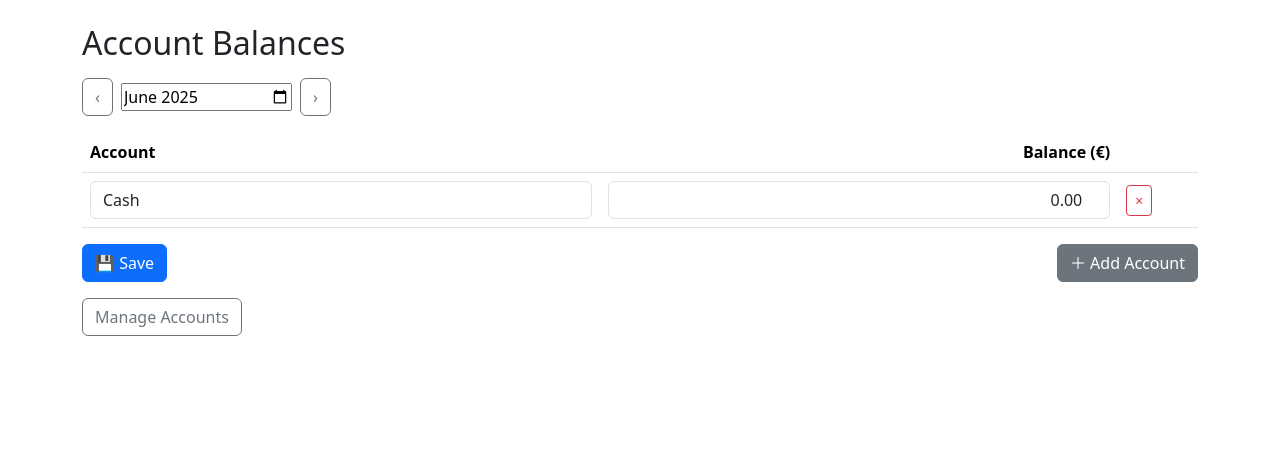
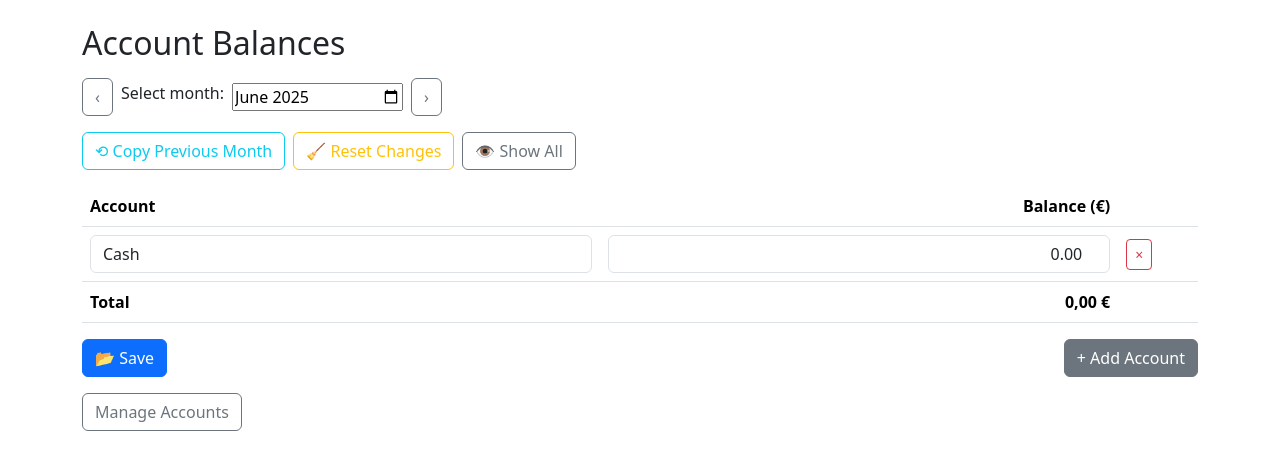
Before and after one commit to nunonuno7/ourfinancetracker, a Django app: page /account-balance/ in a window 1280 px wide. Shown: the part 56-526 px from the top of the page. Run offline with Django 5.2, Linux system fonts and the light colour scheme; the visitor is signed in with stand-in values (Sample User, id 1); data comes from the database, SQL or seed files in the repository; some libraries are stand-ins or nearby versions.

Commit message:
Melhorias em account_balance.html: total, animações, validação, UI

```diff
--- /dev/null
+++ b/core/static/js/account_balance.js
@@ -0,0 +1,117 @@
+function addRow() {
+  const table = document.getElementById("balance-table");
+  const totalForms = document.getElementById("id_form-TOTAL_FORMS");
+  const newIndex = parseInt(totalForms.value);
+
+  const template = document.getElementById("empty-form-template");
+  const newRow = template.cloneNode(true);
+  newRow.classList.remove("d-none");
+  newRow.id = "";
+  newRow.innerHTML = newRow.innerHTML.replace(/__prefix__/g, newIndex);
+
+  table.appendChild(newRow);
+  totalForms.value = newIndex + 1;
+
+  updateTotalBalance();
+}
+
+function deleteAccount(balanceId, button) {
+  if (!confirm("Are you sure you want to delete this balance?")) return;
+
+  fetch(`/account-balance/delete/${balanceId}/`, {
+    method: "POST",
+    headers: {
+      "X-CSRFToken": document.querySelector('[name=csrfmiddlewaretoken]').value,
+    },
+  })
+  .then(response => {
+    if (response.ok) {
+      const row = button.closest("tr");
+      row.remove();
+      updateTotalBalance();
+    } else {
+      alert("Error deleting balance.");
+    }
+  });
+}
+
+function updateTotalBalance() {
+  let total = 0;
+  document.querySelectorAll("input[name$='-reported_balance']").forEach(input => {
+    total += parseFloat(input.value || 0);
+  });
+  document.getElementById("total-balance").innerText = total.toLocaleString("pt-PT", {
+    style: "currency",
+    currency: "EUR"
+  });
+}
+
+function validateForm() {
+  const rows = document.querySelectorAll("#balance-table tr");
+  for (let row of rows) {
+    const input = row.querySelector("input[name$='-account']");
+    const balance = row.querySelector("input[name$='-reported_balance']");
+    if (input && input.value.trim() === "") {
+      alert("Please fill in all account names.");
+      return false;
+    }
+    if (balance && isNaN(parseFloat(balance.value))) {
+      alert("All balances must be valid numbers.");
+      return false;
+    }
+  }
+  return true;
+}
+
+function copyPreviousMonth() {
+  const [year, month] = document.getElementById("selector").value.split("-").map(Number);
+
+  fetch(`/account-balance/copy/?year=${year}&month=${month}`)
+    .then(res => res.json())
+    .then(data => {
+      if (data.success) {
+        alert(`✅ ${data.created} balances copied from previous month.`);
+        location.reload();
+      } else {
+        alert(data.error || "❌ Could not copy previous balances.");
+      }
+    })
+    .catch(() => {
+      alert("❌ Network error while copying balances.");
+    });
+}
+
+
+function resetFormChanges() {
+  if (confirm("Are you sure you want to discard all changes?")) {
+    location.reload();
+  }
+}
+
+function toggleZeroBalances() {
+  const btn = document.getElementById("toggle-zeros-btn");
+  const rows = document.querySelectorAll("#balance-table tr");
+  const show = btn.dataset.state !== "all";
+
+  rows.forEach(row => {
+    const balanceInput = row.querySelector("input[name$='-reported_balance']");
+    if (balanceInput && parseFloat(balanceInput.value || 0) === 0) {
+      row.style.display = show ? "" : "none";
+    }
+  });
+
+  btn.textContent = show ? "🙈 Hide Zeros" : "👁 Show All";
+  btn.dataset.state = show ? "all" : "hide";
+}
+
+document.addEventListener("DOMContentLoaded", () => {
+  document.getElementById("add-row-btn")?.addEventListener("click", addRow);
+  document.getElementById("reset-btn")?.addEventListener("click", resetFormChanges);
+  document.getElementById("copy-previous-btn")?.addEventListener("click", copyPreviousMonth);
+  document.getElementById("toggle-zeros-btn")?.addEventListener("click", toggleZeroBalances);
+  updateTotalBalance();
+
+  document.querySelector("form")?.addEventListener("submit", function (e) {
+    if (!validateForm()) e.preventDefault();
+  });
+});
--- a/core/templates/base.html
+++ b/core/templates/base.html
@@ -1,4 +1,4 @@
-{% load static %}  {# permite usar {% static 'path/file.css' %} #}
+{% load static %}
 <!DOCTYPE html>
 <html lang="en">
 <head>
@@ -25,7 +25,6 @@
 <body>
     <!-- ===== NAVBAR ===================================================== -->
     <nav class="navbar navbar-expand-lg navbar-dark bg-dark mb-4" role="navigation" aria-label="Main navigation">
-
         <div class="container-fluid">
             <a class="navbar-brand fw-semibold" href="{% url 'transaction_list' %}">
                 💰 ourfinancetracker
@@ -108,6 +107,8 @@
       src="https://cdn.jsdelivr.net/npm/bootstrap@5.3.3/dist/js/bootstrap.bundle.min.js"
       defer
     ></script>
-    {% block extra_js %}{% endblock %}
+    {% block extra_js %}
+<script src="{% static 'js/main.js' %}"></script>
+{% endblock %}
 </body>
 </html>
--- a/core/templates/core/account_balance.html
+++ b/core/templates/core/account_balance.html
@@ -11,6 +11,7 @@
      href="?year={{ year }}&month={{ month|add:'-1' }}">
     ‹
   </a>
+  <label for="selector" class="form-label me-2">Select month:</label>
   <input type="month" id="selector"
          value="{{ year }}-{{ month|stringformat:'02d' }}"
          onchange="window.location='?month='+this.value.split('-')[1]+'&year='+this.value.split('-')[0];">
@@ -18,6 +19,37 @@
      href="?year={{ year }}&month={{ month|add:'1' }}">
     ›
   </a>
+</div>
+
+{% if messages %}
+  <div class="mt-3" id="message-container">
+    {% for message in messages %}
+      <div class="alert alert-{{ message.tags }} alert-dismissible fade show" role="alert">
+        {{ message }}
+        <button type="button" class="btn-close" data-bs-dismiss="alert" aria-label="Close"></button>
+      </div>
+    {% endfor %}
+  </div>
+  <script>
+    setTimeout(() => {
+      const container = document.getElementById("message-container");
+      if (container) {
+        container.querySelectorAll(".alert").forEach(alert => {
+          alert.classList.remove("show");
+          alert.classList.add("fade");
+          setTimeout(() => alert.remove(), 500);
+        });
+      }
+    }, 4000);
+  </script>
+{% endif %}
+
+
+<!-- Action buttons -->
+<div class="mb-3 d-flex gap-2">
+  <button type="button" id="copy-previous-btn" class="btn btn-outline-info">⟲ Copy Previous Month</button>
+  <button type="button" id="reset-btn" class="btn btn-outline-warning">🧹 Reset Changes</button>
+  <button type="button" id="toggle-zeros-btn" class="btn btn-outline-secondary" data-state="hide">👁 Show All</button>
 </div>
 
 <form method="post">
@@ -33,75 +65,53 @@
     </thead>
     <tbody id="balance-table">
       {% for form in formset %}
-        <tr class="form-row">
-          <td>
-            {{ form.account }}
-            {{ form.id }}
-          </td>
-          <td class="text-end">
-            {{ form.reported_balance }}
-          </td>
+        <tr class="form-row {% if not form.instance.pk %}table-warning{% endif %}">
+          <td>{{ form.account }}{{ form.id }}</td>
+          <td class="text-end">{{ form.reported_balance }}</td>
           <td>
             {% if form.instance.pk %}
               {{ form.DELETE.as_hidden }}
-              <button type="button" class="btn btn-sm btn-outline-danger" onclick="deleteAccount('{{ form.instance.pk }}', this)">
-                ×
-              </button>
+              <button type="button" class="btn btn-sm btn-outline-danger" onclick="deleteAccount('{{ form.instance.pk }}', this)">×</button>
             {% endif %}
           </td>
         </tr>
       {% endfor %}
     </tbody>
+    <tfoot>
+      <tr>
+        <th>Total</th>
+        <th class="text-end" id="total-balance">—</th>
+        <th></th>
+      </tr>
+    </tfoot>
   </table>
 
   <div class="d-flex justify-content-between">
-    <button type="submit" class="btn btn-primary">💾 Save</button>
-    <button type="button" class="btn btn-secondary" onclick="addRow()">＋ Add Account</button>
+    <button type="submit" class="btn btn-primary">📂 Save</button>
+    <button type="button" id="add-row-btn" class="btn btn-secondary">+ Add Account</button>
   </div>
 </form>
 
 <a href="{% url 'account_list' %}" class="btn btn-outline-secondary mt-3">Manage Accounts</a>
 
-<script>
-function addRow() {
-  const table = document.getElementById("balance-table");
-  const totalForms = document.getElementById("id_form-TOTAL_FORMS");
-  const newIndex = parseInt(totalForms.value);
-
-  const rowHtml = `
-    <tr class="form-row">
+<!-- Template for empty row -->
+<table class="d-none">
+  <tbody>
+    <tr id="empty-form-template">
       <td>
-        <input type="text" name="form-${newIndex}-account" class="form-control" />
-        <input type="hidden" name="form-${newIndex}-id" />
+        {{ formset.empty_form.account }}
+        {{ formset.empty_form.id }}
       </td>
       <td class="text-end">
-        <input type="number" step="0.01" name="form-${newIndex}-reported_balance" class="form-control text-end" />
+        {{ formset.empty_form.reported_balance }}
       </td>
       <td></td>
     </tr>
-  `;
-  table.insertAdjacentHTML("beforeend", rowHtml);
-  totalForms.value = newIndex + 1;
-}
+  </tbody>
+</table>
 
-function deleteAccount(balanceId, button) {
-  if (!confirm("Are you sure you want to delete this balance?")) return;
+{% endblock %}  {# ← fecha block content aqui #}
 
-  fetch(`/account-balance/delete/${balanceId}/`, {
-    method: "POST",
-    headers: {
-      "X-CSRFToken": document.querySelector('[name=csrfmiddlewaretoken]').value,
-    },
-  })
-  .then(response => {
-    if (response.ok) {
-      const row = button.closest("tr");
-      row.remove();
-    } else {
-      alert("Error deleting balance.");
-    }
-  });
-}
-</script>
-
+{% block extra_js %}
+<script src="{% static 'js/account_balance.js' %}"></script>
 {% endblock %}
--- a/core/urls.py
+++ b/core/urls.py
@@ -25,14 +25,14 @@ from .views import (
     AccountListView,
     AccountCreateView,
     AccountUpdateView,
+    AccountDeleteView,
+    AccountMergeView,
+
+    # Balances
     account_balance_view,
     delete_account_balance,
-    AccountDeleteView,
-    AccountMergeView,)
-
-
-
-
+    copy_previous_balances_view,
+)
 
 # 👇 Logout via GET (evita erro 405 nos testes e links)
 class LogoutView(RedirectView):
@@ -67,13 +67,11 @@ urlpatterns = [
     path("accounts/", AccountListView.as_view(), name="account_list"),
     path("accounts/new/", AccountCreateView.as_view(), name="account_create"),
     path("accounts/<int:pk>/edit/", AccountUpdateView.as_view(), name="account_update"),
-    path("account-balance/", account_balance_view, name="account_balance"),
-    path("account-balance/delete/<int:pk>/", delete_account_balance, name="account_balance_delete"),
     path("accounts/<int:pk>/delete/", AccountDeleteView.as_view(), name="account_delete"),
     path("accounts/merge/<int:source_pk>/<int:target_pk>/", AccountMergeView.as_view(), name="account_merge"),
 
-
-
-
-
+    # ────────── Balances ────────────
+    path("account-balance/", account_balance_view, name="account_balance"),
+    path("account-balance/delete/<int:pk>/", delete_account_balance, name="account_balance_delete"),
+    path("account-balance/copy/", copy_previous_balances_view, name="account_balance_copy"),
 ]
--- a/core/views.py
+++ b/core/views.py
@@ -19,6 +19,8 @@ from django.db.models import Sum, F
 from django.utils.functional import cached_property
 
 from django.contrib import messages
+from django.contrib.messages import get_messages
+
 from django.contrib.auth import login, logout as auth_logout
 from django.contrib.auth.decorators import login_required
 from django.contrib.auth.mixins import LoginRequiredMixin
@@ -28,7 +30,7 @@ from django.http import JsonResponse, Http404, HttpResponseForbidden
 from django.shortcuts import redirect, render
 from django.urls import reverse_lazy
 from django.views.decorators.csrf import csrf_exempt
-from django.views.decorators.http import require_POST
+from django.views.decorators.http import require_POST, require_GET
 from django.views.generic import (
     CreateView, DeleteView, ListView, RedirectView, TemplateView,
     UpdateView, View
@@ -312,6 +314,10 @@ def account_balance_view(request):
     year = int(request.GET.get("year", today.year))
     month = int(request.GET.get("month", today.month))
 
+    # 🧼 Limpa mensagens pendentes (ex: vindas do copy)
+    if request.method == "GET":
+        list(get_messages(request))
+
     qs_base = AccountBalance.objects.filter(
         account__user=request.user,
         year=year,
@@ -365,6 +371,7 @@ def account_balance_view(request):
         "selected_month": date(year, month, 1),
     }
     return render(request, "core/account_balance.html", context)
+
 
 
 @require_POST
@@ -432,3 +439,46 @@ def delete_account_balance(request, pk):
         return JsonResponse({"success": True})
     except AccountBalance.DoesNotExist:
         return JsonResponse({"success": False, "error": "Not found"}, status=404)
+
+
+@require_GET
+@login_required
+def copy_previous_balances_view(request):
+    """Copies balances from the previous month if they do not already exist."""
+    year = int(request.GET.get("year"))
+    month = int(request.GET.get("month"))
+
+    # Calcula mês anterior
+    if month == 1:
+        prev_month = 12
+        prev_year = year - 1
+    else:
+        prev_month = month - 1
+        prev_year = year
+
+    created_count = 0
+    user = request.user
+
+    previous_balances = AccountBalance.objects.filter(
+        account__user=user,
+        year=prev_year,
+        month=prev_month
+    ).select_related("account")
+
+    for bal in previous_balances:
+        exists = AccountBalance.objects.filter(
+            account=bal.account,
+            year=year,
+            month=month
+        ).exists()
+
+        if not exists:
+            AccountBalance.objects.create(
+                account=bal.account,
+                year=year,
+                month=month,
+                reported_balance=bal.reported_balance
+            )
+            created_count += 1
+
+    return JsonResponse({"success": True, "created": created_count})
```
Also changed, not shown: core/static/js/main.js (added, +23 -0 lines).
